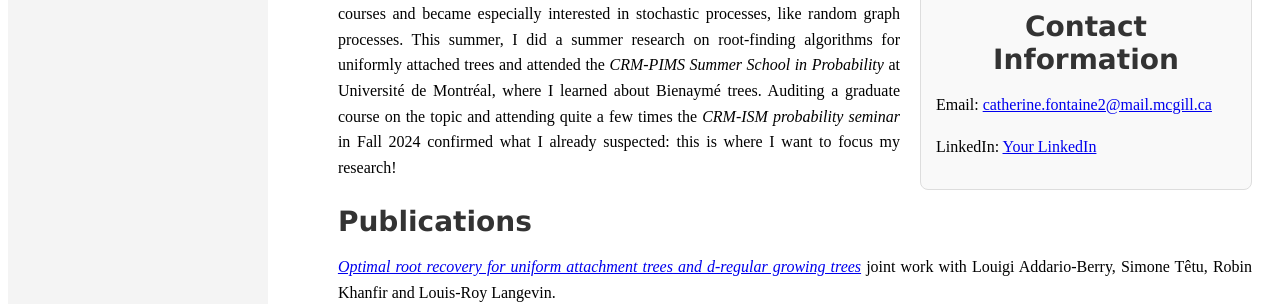
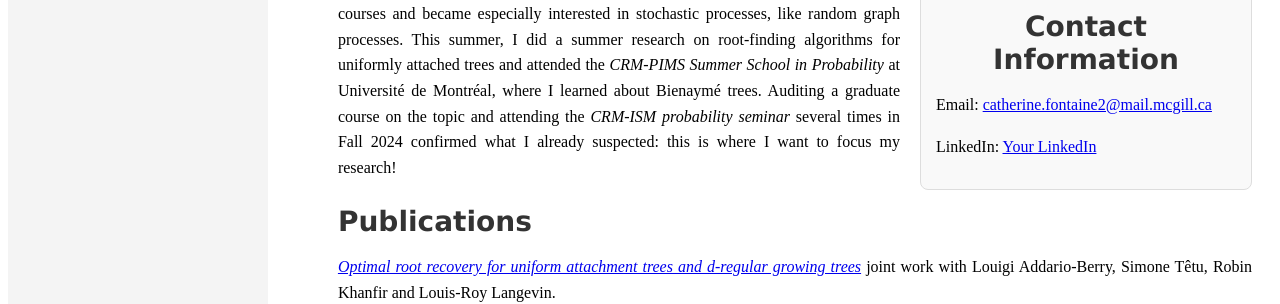
Before and after one commit to CatherineFontaine/CatherineFontaine.github.io, a Jekyll site: the page built from index.md, in a window 1280 px wide. Shown: the part 457-761 px from the top of the page. Built offline with Jekyll 4.4.1, drawn with Linux system fonts in a browser that asks for light colours.

Commit message:
Update index.md

```diff
--- a/index.md
+++ b/index.md
@@ -14,7 +14,7 @@ title: Home
 
 My name is Catherine Fontaine and I use she/her and they/them pronouns. I’m finishing my Honours Mathematics and Computer Science degree at McGill and planning to dive into a master’s in mathematics next year! After doing a bootcamp in machine learning by the McGill Artificial Intelligence Society, I became interested in applying probabilistic methods to create efficient algorithms.
 
-I’m particularly drawn to the intersection of mathematics and computer science, with a focus on probability theory. As an undergrad, I explored this through graduate-level courses and became especially interested in stochastic processes, like random graph processes. This summer, I did a summer research on root-finding algorithms for uniformly attached trees and attended the *CRM-PIMS Summer School in Probability* at Université de Montréal, where I learned about Bienaymé trees. Auditing a graduate course on the topic and attending quite a few times the *CRM-ISM probability seminar* in Fall 2024 confirmed what I already suspected: this is where I want to focus my research!
+I’m particularly drawn to the intersection of mathematics and computer science, with a focus on probability theory. As an undergrad, I explored this through graduate-level courses and became especially interested in stochastic processes, like random graph processes. This summer, I did a summer research on root-finding algorithms for uniformly attached trees and attended the *CRM-PIMS Summer School in Probability* at Université de Montréal, where I learned about Bienaymé trees. Auditing a graduate course on the topic and attending the *CRM-ISM probability seminar* several times in Fall 2024 confirmed what I already suspected: this is where I want to focus my research!
 
 ### Publications
 
```
